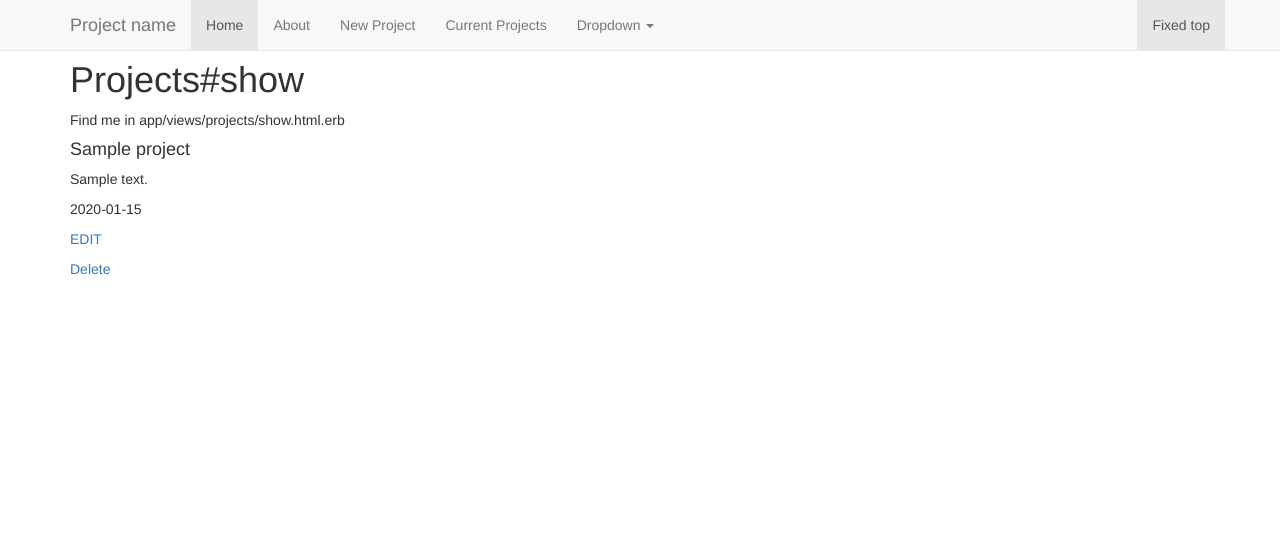
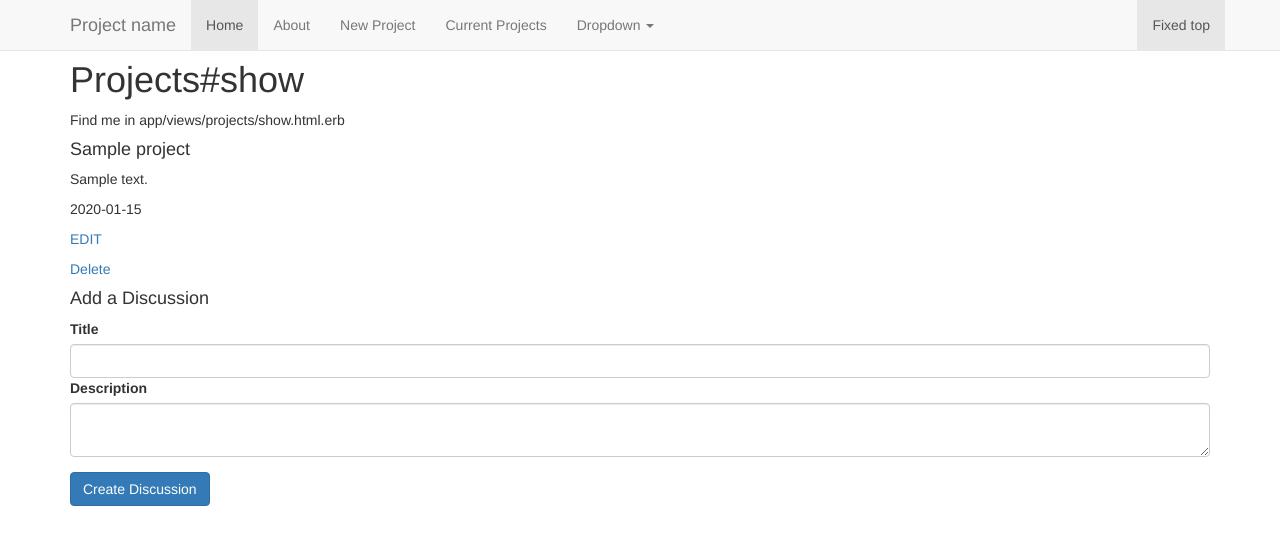
Before and after one commit to tkbeili/PM_Tool, a Rails app: page /projects/1 in a window 1280 px wide. Shown: the top 545 px of the page. Run offline with Rails 7, Linux system fonts and the light colour scheme; tables that the repository leaves empty hold one stand-in row (Sample ...); style sheets or scripts are compiled from the project's sources; some libraries are stand-ins or nearby versions.

Commit message:
Started CRUD for Discussions - generated migration to add project ref to discussion - generated discussions controller - nested resources, discussions in projects - added has_many and belong_to - added the new discussion form to the show page of projects - defined instance var for @discussion in project controller and saved it in the discussion controller - create method working, redirect not done yet.

```diff
--- /dev/null
+++ b/app/assets/javascripts/discussions.coffee
@@ -0,0 +1,3 @@
+# Place all the behaviors and hooks related to the matching controller here.
+# All this logic will automatically be available in application.js.
+# You can use CoffeeScript in this file: http://coffeescript.org/
--- /dev/null
+++ b/app/assets/stylesheets/discussions.scss
@@ -0,0 +1,3 @@
+// Place all the styles related to the discussions controller here.
+// They will automatically be included in application.css.
+// You can use Sass (SCSS) here: http://sass-lang.com/
--- a/app/controllers/projects_controller.rb
+++ b/app/controllers/projects_controller.rb
@@ -31,6 +31,7 @@ class ProjectsController < ApplicationController
 
   def show
     @project = Project.find params[:id]
+    @discussion = @project.discussions.new
     # render text: params
   end
 
--- /dev/null
+++ b/app/helpers/discussions_helper.rb
@@ -0,0 +1,2 @@
+module DiscussionsHelper
+end
--- a/app/models/discussion.rb
+++ b/app/models/discussion.rb
@@ -1,4 +1,4 @@
 class Discussion < ActiveRecord::Base
-    validates :title, presence: true
-
+  belongs_to :project
+  validates :title, presence: true
 end
--- a/app/models/project.rb
+++ b/app/models/project.rb
@@ -1,4 +1,5 @@
 class Project < ActiveRecord::Base
+  has_many :discussions, dependent: :nullify
   validates :title, presence: true, uniqueness: { case_sensitive: false }
 
   def self.search(query)
--- a/app/views/projects/show.html.erb
+++ b/app/views/projects/show.html.erb
@@ -7,3 +7,14 @@
   <p><%= @project.due_date %></p>
   <p><%= link_to "EDIT", edit_project_path(@project) %></p>
   <p><%= link_to "Delete", project_path(@project), method: :delete, data: {confirm: "Are you use you want to delete this project?"} %></p>
+
+  <h4>Add a Discussion</h4>
+  <%= form_for(@discussion, url: project_discussions_path(@project)) do |f| %>
+    <div class="form-group">
+      <%= f.label :title %>
+      <%= f.text_field :title, class: "form-control" %>
+      <%= f.label :description %>
+      <%= f.text_area :description, class: "form-control" %>
+    </div>
+    <%= f.submit class: "btn btn-primary" %>
+  <% end %>
--- a/config/routes.rb
+++ b/config/routes.rb
@@ -21,7 +21,10 @@ Rails.application.routes.draw do
   # get "/about" => "home#about" # Is this right?
   root "home#index"
   # resources :home # is this necessary?
-  resources :projects
+  resources :projects do
+    resources :discussions, only: [:create, :destroy]
+  end
+
   resources :tasks
 
 end
--- /dev/null
+++ b/db/migrate/20150125011152_add_project_ref_to_discussions.rb
@@ -0,0 +1,6 @@
+class AddProjectRefToDiscussions < ActiveRecord::Migration
+  def change
+    add_reference :discussions, :project, index: true
+    add_foreign_key :discussions, :projects
+  end
+end
```
Also changed, not shown: app/controllers/discussions_controller.rb (added, +10 -0 lines), db/schema.rb.
